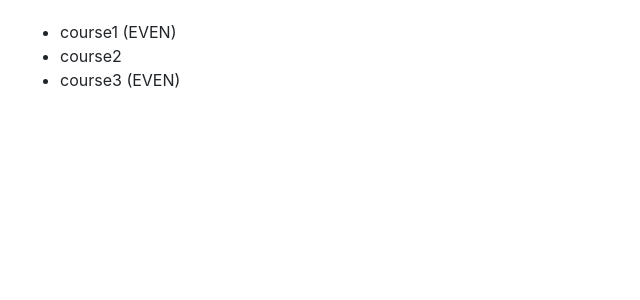
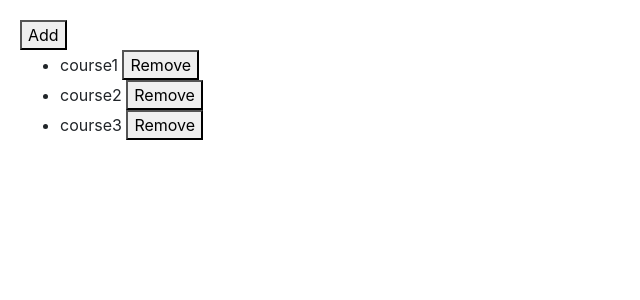
Before and after one commit to rkdhatt/angular, an Angular app: page / in a window 1280 px wide. Shown: the top 300 px of the page, without its empty margins (0-640 px from the left). Built offline with nearby package versions, Linux system fonts and the light colour scheme; what angular-font-awesome would draw is missing.

Commit message:
ngFor and change detection

```diff
--- a/src/app/app.component.html
+++ b/src/app/app.component.html
@@ -1,5 +1,7 @@
+<button (click)="onAdd()">Add</button>
 <ul>
-      <li *ngFor="let course of courses; even as isEven">
-            {{ course.name }} <span *ngIf="isEven">(EVEN)</span>
+      <li *ngFor="let course of courses">
+            {{ course.name }}
+            <button (click)="onRemove(course)">Remove</button>
       </li>
 </ul>
--- a/src/app/app.component.ts
+++ b/src/app/app.component.ts
@@ -13,4 +13,13 @@ export class AppComponent {
     {id: 2, name: 'course2'},
     {id: 3, name: 'course3'}
   ];
+
+  onAdd(){
+    this.courses.push({id: 4, name: 'course4'});
+  }
+
+  onRemove(course){
+    let index = this.courses.indexOf(course);
+    this.courses.splice(index, 1);
+  }
 }
```
